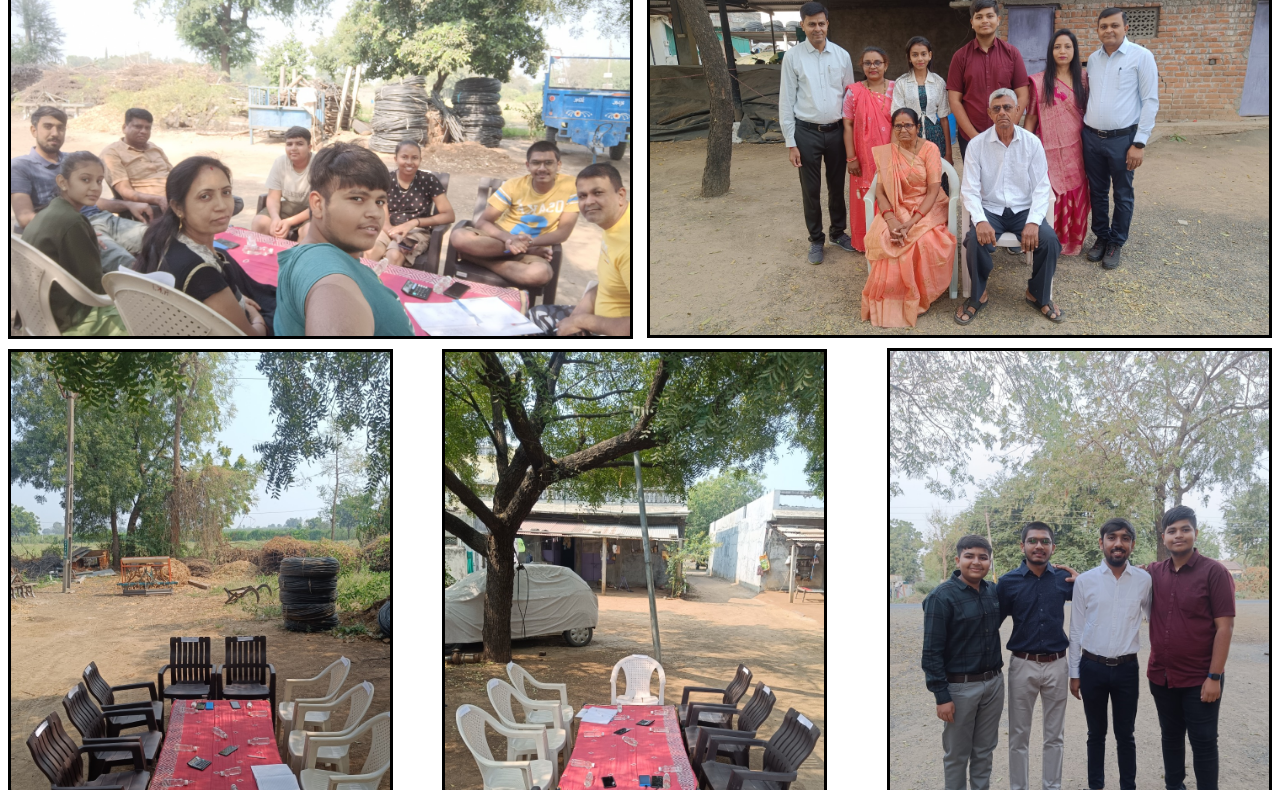
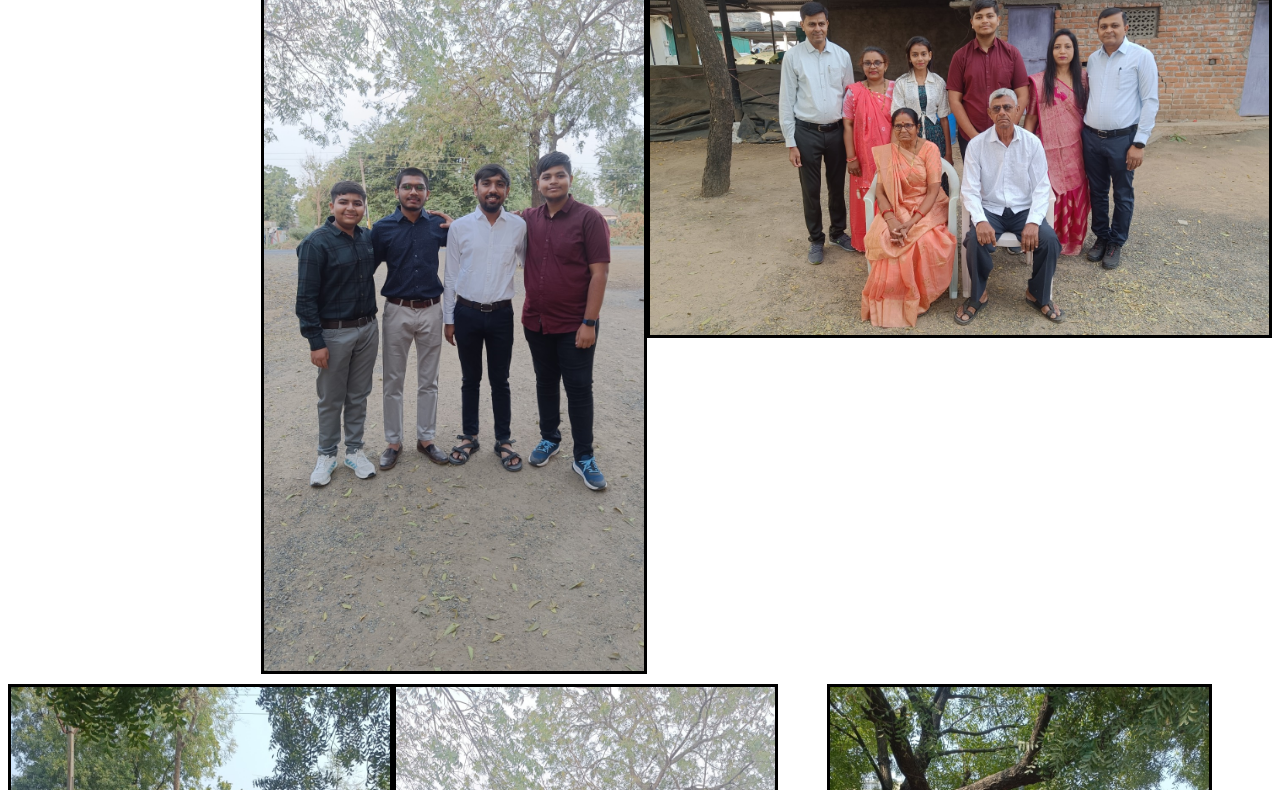
Before and after one commit to Shlokpatel2612/Bhojani-Group, a plain HTML site: page gallery.html in a window 1280 px wide. Shown: the part 129-919 px from the top of the page. Drawn offline with Linux system fonts and the light colour scheme.

Commit message:
Update gallery.html checking image error

```diff
--- a/gallery.html
+++ b/gallery.html
@@ -24,7 +24,7 @@
         <a href="https://twitter.com/Bhojani_Group" target="_blank"><i class="fa-brands fa-x-twitter"></i></a>
     </div>
     <div class="gallery">
-        <img src="meeting.jpg" class="a">
+
         <img src="shlokfamily.jpg" class="b">
         <img src="brothers.jpg" class="c">
         <img src="meeting1.jpg" class="d">
```
